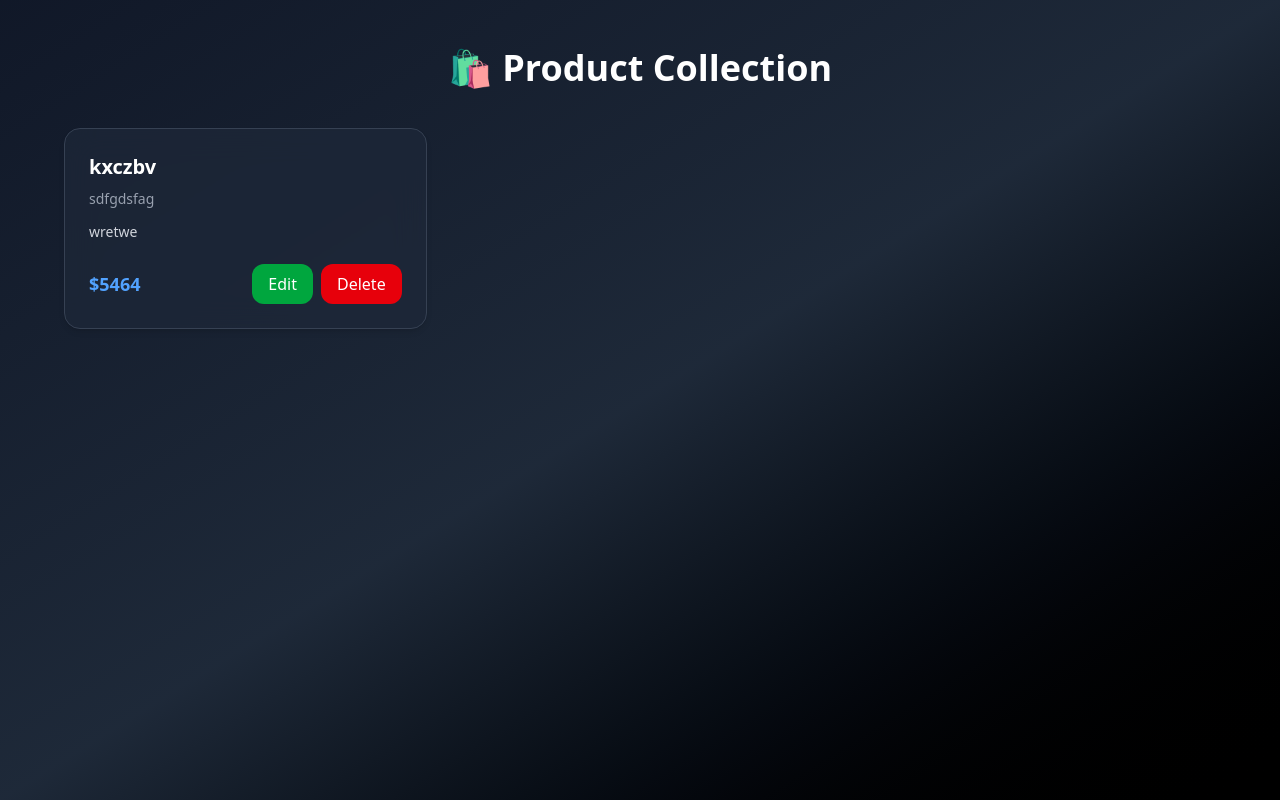
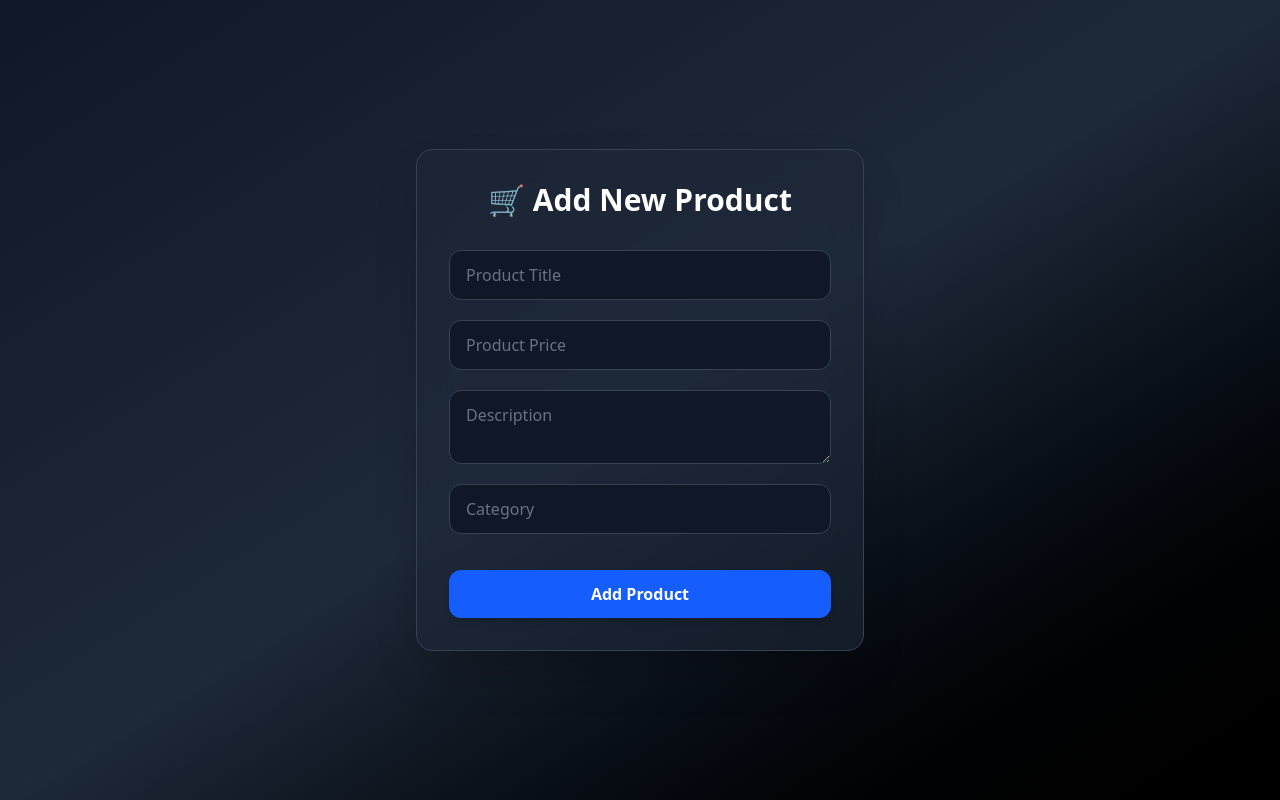
Before and after one commit to Ahmed-Nakib/redux, a React (Vite) app: page / in a window 1280 px wide. Shown: the top 800 px of the page. Built offline with nearby package versions, Linux system fonts and the light colour scheme; data requests are answered from the project's data file.

Commit message:
commit - 4

```diff
--- a/src/features/products/ProductListView.jsx
+++ b/src/features/products/ProductListView.jsx
@@ -1,91 +1,117 @@
-import React, { useEffect } from "react";
-import { useDispatch, useSelector } from "react-redux";
-import { deleteProduct, fetchProducts } from "./productSlice";
+import { nanoid } from "nanoid";
+import React, { useEffect, useState } from "react";
+import { useDispatch } from "react-redux";
+import { createProduct, updateProduct } from "./productSlice";
 
-const ProductListView = ({onHandleSetProductToEdit}) => {
-  const { isLoading, products, error } = useSelector(
-    (state) => state.productsR
-  );
-
+const ProductForm = ({ onProductToEdit, onIsEdit }) => {
   const dispatch = useDispatch();
 
-  const handleEdit =(product) => {
-    onHandleSetProductToEdit(product)
-  }
+  const [product, setProduct] = useState({
+    id: "",
+    title: "",
+    price: "",
+    description: "",
+    category: "",
+  });
+
+  const handleSubmit = (event) => {
+    event.preventDefault();
+    if (onIsEdit) {
+      dispatch(updateProduct({ product: product, id: product.id }));
+    } else {
+      dispatch(createProduct({ ...product, id: nanoid() }));
+    }
+    setProduct({ id: "", title: "", price: "", description: "", category: "" }); // reset form
+  };
+
+  const handleChange = (e) => {
+    setProduct({
+      ...product,
+      [e.target.name]: e.target.value,
+    });
+  };
 
   useEffect(() => {
-    dispatch(fetchProducts());
-  }, [dispatch]);
+    if (onProductToEdit) {
+      setProduct({
+        title: onProductToEdit.title,
+        price: onProductToEdit.price,
+        description: onProductToEdit.description,
+        category: onProductToEdit.category,
+      });
+    }
+  }, [onProductToEdit]);
 
   return (
-    <div className="min-h-screen bg-linear-to-br from-gray-900 via-gray-800 to-black text-gray-100 py-12 px-6 flex flex-col items-center">
-      <h1 className="text-3xl md:text-4xl font-bold text-white mb-10">
-        🛍️ Product Collection
-      </h1>
+    <div className="min-h-screen bg-linear-to-br from-gray-900 via-gray-800 to-black flex items-center justify-center px-6 py-12">
+      <form
+        onSubmit={handleSubmit}
+        className="bg-gray-800/60 backdrop-blur-lg shadow-2xl rounded-2xl border border-gray-700 w-full max-w-md p-8"
+      >
+        <h2 className="text-3xl font-bold text-white mb-8 text-center">
+          🛒 Add New Product
+        </h2>
 
-      {isLoading && (
-        <div className="flex justify-center items-center h-40">
-          <p className="text-xl text-blue-400 animate-pulse">Loading...</p>
+        <div className="flex flex-col gap-5">
+          <input
+            type="text"
+            name="title"
+            value={product.title}
+            onChange={handleChange}
+            placeholder="Product Title"
+            className="bg-gray-900 text-gray-100 border border-gray-700 rounded-xl px-4 py-3 focus:outline-none focus:ring-2 focus:ring-blue-500 focus:border-blue-500 placeholder-gray-500"
+            required
+          />
+
+          <input
+            type="text"
+            name="price"
+            value={product.price}
+            onChange={handleChange}
+            placeholder="Product Price"
+            className="bg-gray-900 text-gray-100 border border-gray-700 rounded-xl px-4 py-3 focus:outline-none focus:ring-2 focus:ring-blue-500 focus:border-blue-500 placeholder-gray-500"
+            required
+          />
+
+          <textarea
+            type="text"
+            name="description"
+            value={product.description}
+            onChange={handleChange}
+            placeholder="Description"
+            className="bg-gray-900 text-gray-100 border border-gray-700 rounded-xl px-4 py-3 focus:outline-none focus:ring-2 focus:ring-blue-500 focus:border-blue-500 placeholder-gray-500"
+            required
+          />
+
+          <input
+            type="text"
+            name="category"
+            value={product.category}
+            onChange={handleChange}
+            placeholder="Category"
+            className="bg-gray-900 text-gray-100 border border-gray-700 rounded-xl px-4 py-3 focus:outline-none focus:ring-2 focus:ring-blue-500 focus:border-blue-500 placeholder-gray-500"
+            required
+          />
+
+          <button
+            type="submit"
+            className="bg-blue-600 hover:bg-blue-700 text-white font-semibold rounded-xl py-3 mt-4 transition-all duration-300 shadow-md hover:shadow-blue-500/30"
+          >
+            {onIsEdit ? "Update" : " Add Product"}
+          </button>
+
+          {onIsEdit && (
+            <button
+              type="submit"
+              className="bg-red-600 hover:bg-red-700 text-white font-semibold rounded-xl py-3 mt-4 transition-all duration-300 shadow-md hover:shadow-blue-500/30"
+            >
+              Cancel
+            </button>
+          )}
         </div>
-      )}
-
-      {error && (
-        <div className="bg-red-800 text-red-200 p-4 rounded-xl mb-4 shadow-md">
-          <h2 className="font-semibold">❌ Error:</h2>
-          <p>{error.message || "Something went wrong."}</p>
-        </div>
-      )}
-
-      {!isLoading && !error && products?.length > 0 ? (
-        <div className="grid grid-cols-1 sm:grid-cols-2 lg:grid-cols-3 gap-8 w-full max-w-6xl">
-          {products.map((product) => (
-            <div
-              key={product.id}
-              className="bg-gray-800/70 backdrop-blur-lg border border-gray-700 hover:border-blue-500 hover:shadow-blue-500/30 shadow-md transition-all duration-300 rounded-2xl p-6 flex flex-col justify-between"
-            >
-              <div>
-                <h2 className="text-xl font-semibold text-white mb-2 hover:text-blue-400 transition-colors">
-                  {product.title}
-                </h2>
-                <p className="text-gray-400 text-sm mb-3">
-                  {product.category}
-                </p>
-                <p className="text-gray-300 text-sm leading-relaxed">
-                  {product.description.length > 100
-                    ? product.description.slice(0, 100) + "..."
-                    : product.description}
-                </p>
-              </div>
-
-              <div className="flex justify-between items-center mt-5">
-                <p className="text-lg font-semibold text-blue-400">
-                  ${product.price}
-                </p>
-                <div className="flex gap-2">
-                  <button
-                onClick={() => handleEdit(product)}
-                className="bg-green-600 text-white px-4 py-2 rounded-xl hover:bg-green-700 transition-all duration-300 cursor-pointer">
-                  Edit
-                </button>
-                  <button
-                onClick={() => dispatch(deleteProduct(product.id))}
-                className="bg-red-600 text-white px-4 py-2 rounded-xl hover:bg-red-700 transition-all duration-300 cursor-pointer">
-                  Delete
-                </button>
-                </div>
-              </div>
-            </div>
-          ))}
-        </div>
-      ) : (
-        !isLoading &&
-        !error && (
-          <p className="text-gray-400 text-lg mt-10">No products available 💤</p>
-        )
-      )}
-
+      </form>
     </div>
   );
 };
 
-export default ProductListView;
+export default ProductForm;
```
